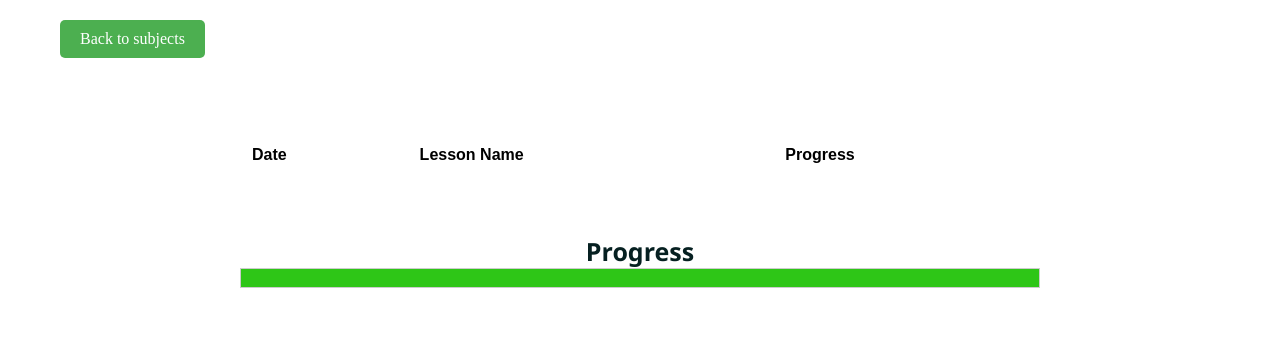
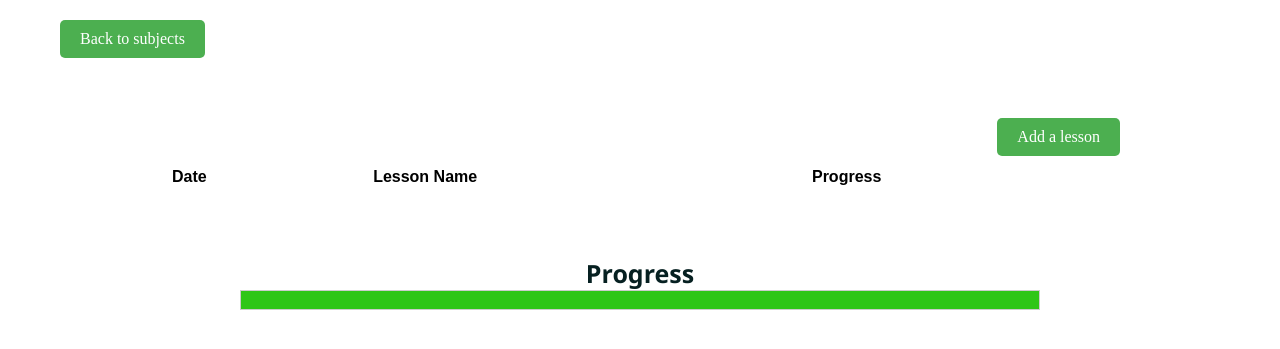
Before and after one commit to edvardsmazprecnieks/SetBox, a Flask app: template app/templates/subjects/subject.html in a window 1280 px wide. Shown: the part 50-399 px from the top of the page. Run offline with Flask 3, Linux system fonts and the light colour scheme; the template is opened without the code that fills it, so the values that code supplies are empty.

Commit message:
finished lessonadder button

```diff
--- a/app/static/css/subject.css
+++ b/app/static/css/subject.css
@@ -1,11 +1,15 @@
-/* .container {
+.container {
   display: flex;
-} */
+  flex-direction: column;
+  padding-left: 10%;
+  padding-right: 10%;
+
+}
 
 table, .progress-bar {
     border-collapse: collapse;
     width: 100%;
-    max-width: 800px;
+    /*max-width: 800px;*/
     margin: 0 auto;
     font-size: 16px;
     font-family: Arial, sans-serif;
@@ -49,7 +53,7 @@ table, .progress-bar {
     color: grey;
   }
 
-  .back-to-subjects {
+  #back-to-subjects {
     display: block;
     width: fit-content;
     margin: 20px 0 0 20px;
@@ -59,3 +63,21 @@ table, .progress-bar {
     border-radius: 5px;
     cursor: pointer;
   }
+
+  #add-a-lesson {
+    display: block;
+    width: fit-content;
+    margin: 20px 0 0 0px;
+    background-color: #4CAF50;
+    color: white;
+    padding: 10px 20px;
+    border-radius: 5px;
+    cursor: pointer;
+  }
+
+
+  .button-container {
+    width: 100%;
+    display: flex;
+    justify-content: end;
+  }
--- a/app/templates/subjects/subject.html
+++ b/app/templates/subjects/subject.html
@@ -5,10 +5,12 @@
 {% endblock %}
 
 {% block main %}
-<div class="container">
-    <a href="/subject" class="back-to-subjects">Back to subjects</a>
+    <a href="/subject" class="button" id="back-to-subjects">Back to subjects</a>
+    <div class="container">
     <h2>{{ subject_name.name }}</h2>
-    <br><br>
+    <div class="button-container">
+        <a href="/lessonadder" class="button" id="add-a-lesson">Add a lesson</a>
+    </div>
     <table>
         <tr>
             <th>Date</th>
@@ -32,9 +34,9 @@
         {% endfor %}
     </table>
     <br>
+    </div>
     <h4>Progress</h4>
     <div class="progress-bar">
         <div class="progress" style="width: {{ progress }}%;"></div>
     </div>
-</div>
 {% endblock %}
```
